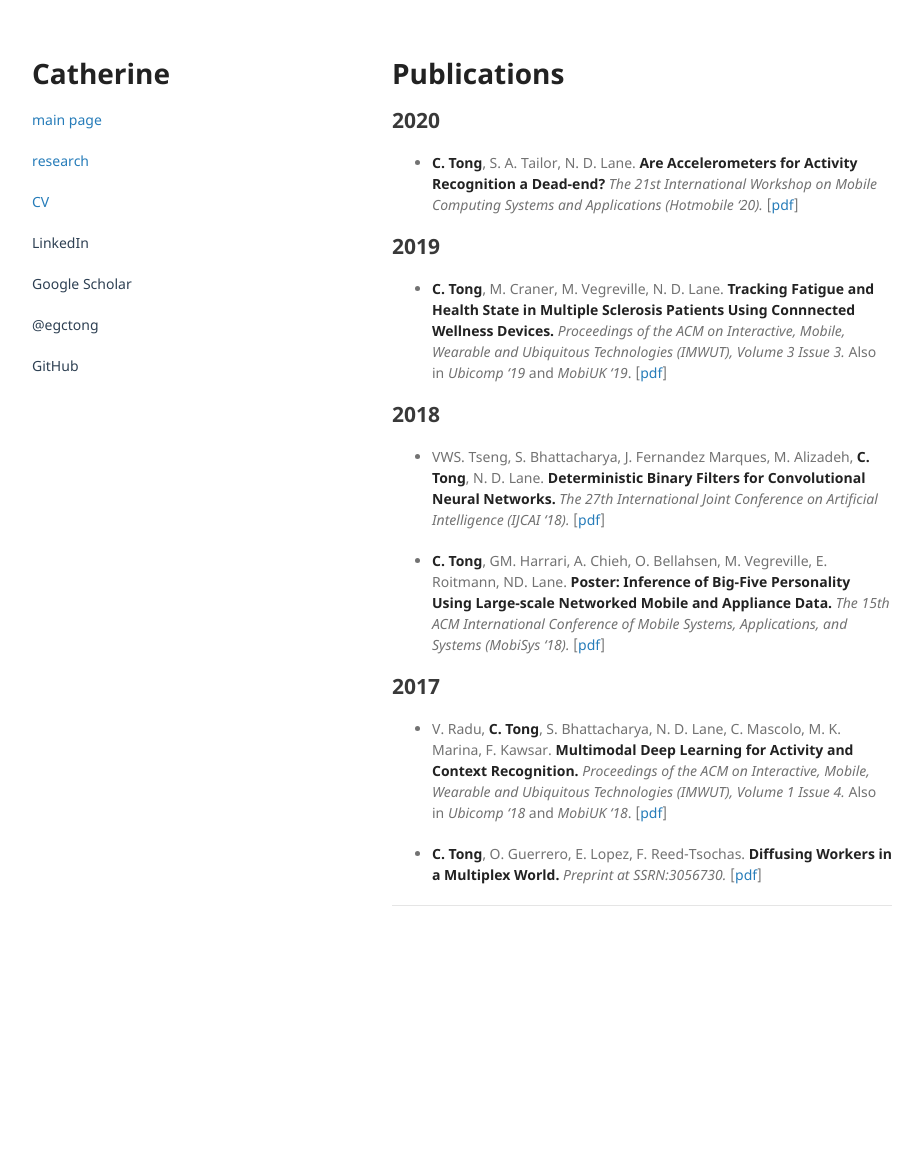
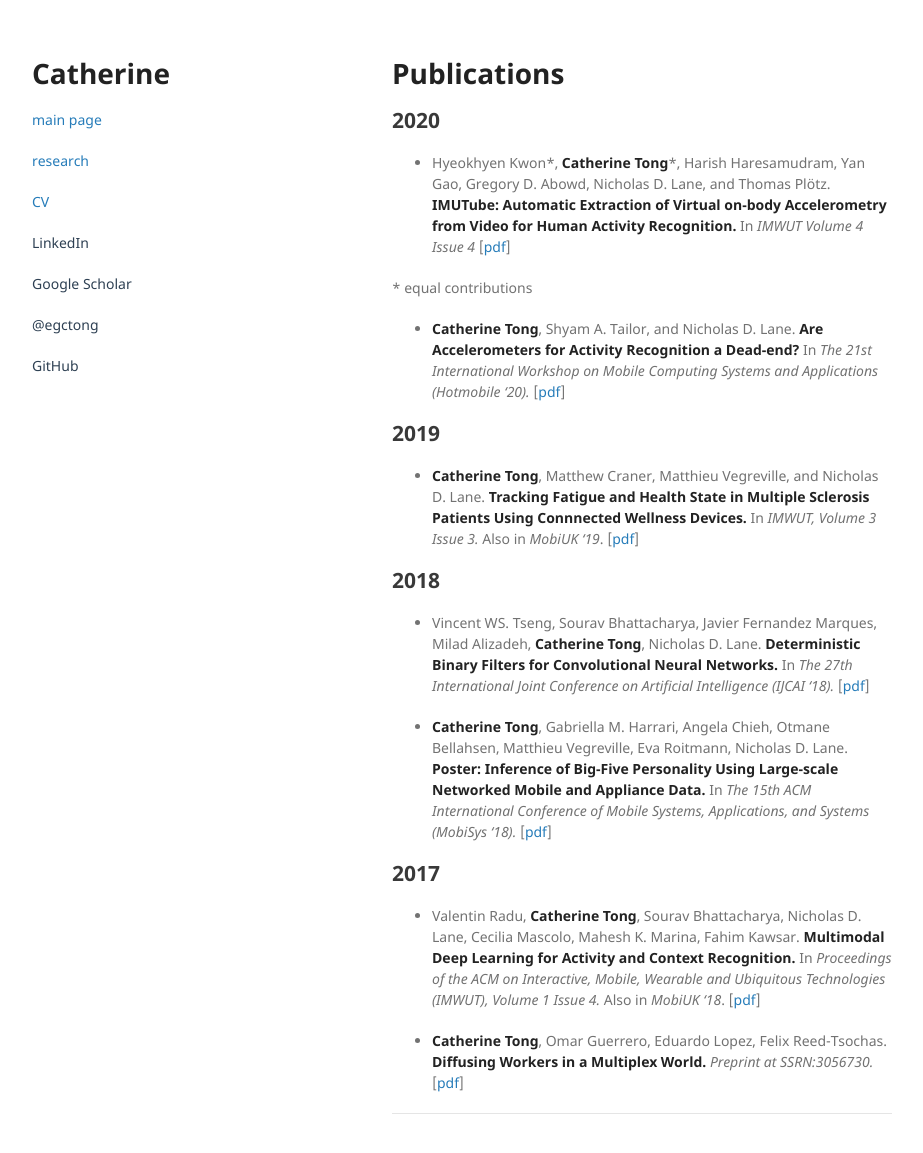
Before and after one commit to egctong/egctong.github.io, a Jekyll site: the page built from research/research_index.md, in a window 1280 px wide and 1184 px high. Shown: the top 1153 px of the window, without its empty margins (178-1101 px from the left). Built offline with Jekyll 4.4.1, drawn with Linux system fonts in a browser that asks for light colours; our own code applies the rules of GitHub Pages for plain Markdown files.

Commit message:
new paper

```diff
--- a/research/research_index.md
+++ b/research/research_index.md
@@ -6,26 +6,33 @@ layout: default
 
 ## [](#nn) 2020
 
-* __C. Tong__, S. A. Tailor, N. D. Lane. __Are Accelerometers for Activity Recognition a Dead-end?__ *The 21st International Workshop on Mobile Computing Systems and Applications (Hotmobile '20).* [[pdf](https://egctong.github.io/research/hotmobile.pdf)]
+* Hyeokhyen Kwon\*, __Catherine Tong__\*, Harish Haresamudram, Yan Gao, Gregory D. Abowd, Nicholas D. Lane, and Thomas Plötz. __IMUTube: Automatic Extraction of
+Virtual on-body Accelerometry from Video for Human Activity Recognition.__ In *IMWUT Volume 4 Issue 4* [[pdf](https://arxiv.org/pdf/2006.05675.pdf)]
+
+\* equal contributions
+
+
+
+* __Catherine Tong__, Shyam A. Tailor, and Nicholas D. Lane. __Are Accelerometers for Activity Recognition a Dead-end?__ In *The 21st International Workshop on Mobile Computing Systems and Applications (Hotmobile '20).* [[pdf](https://arxiv.org/pdf/2001.08111.pdf)]
 
 ## [](#nn) 2019
 
-* __C. Tong__, M. Craner, M. Vegreville, N. D. Lane. __Tracking Fatigue and Health State in Multiple Sclerosis Patients Using Connnected Wellness Devices.__ *Proceedings of the ACM on Interactive, Mobile, Wearable and Ubiquitous Technologies (IMWUT), Volume 3 Issue 3.* Also in *Ubicomp '19* and *MobiUK '19*. [[pdf](https://egctong.github.io/research/ms.pdf)]
+* __Catherine Tong__, Matthew Craner, Matthieu Vegreville, and Nicholas D. Lane. __Tracking Fatigue and Health State in Multiple Sclerosis Patients Using Connnected Wellness Devices.__ In *IMWUT, Volume 3 Issue 3.* Also in *MobiUK '19*. [[pdf](https://egctong.github.io/research/ms.pdf)]
 
 ## [](#nn) 2018
 
-* VWS. Tseng, S. Bhattacharya, J. Fernandez Marques, M. Alizadeh, __C. Tong__, N. D. Lane. __Deterministic Binary Filters for Convolutional Neural Networks.__ *The 27th International Joint Conference on Artificial Intelligence (IJCAI '18).* [[pdf](https://www.ijcai.org/proceedings/2018/0380.pdf)]
+* Vincent WS. Tseng, Sourav Bhattacharya, Javier Fernandez Marques, Milad Alizadeh, __Catherine Tong__, Nicholas D. Lane. __Deterministic Binary Filters for Convolutional Neural Networks.__ In *The 27th International Joint Conference on Artificial Intelligence (IJCAI '18).* [[pdf](https://www.ijcai.org/proceedings/2018/0380.pdf)]
 
-* __C. Tong__, GM. Harrari, A. Chieh, O. Bellahsen, M. Vegreville, E. Roitmann, ND. Lane. __Poster: Inference of Big-Five Personality Using Large-scale Networked Mobile
-and Appliance Data.__ *The 15th ACM International Conference of Mobile Systems, Applications, and Systems (MobiSys '18).* [[pdf](https://dl.acm.org/citation.cfm?id=3210823)]
+* __Catherine Tong__, Gabriella M. Harrari, Angela Chieh, Otmane Bellahsen, Matthieu Vegreville, Eva Roitmann, Nicholas D. Lane. __Poster: Inference of Big-Five Personality Using Large-scale Networked Mobile
+and Appliance Data.__ In *The 15th ACM International Conference of Mobile Systems, Applications, and Systems (MobiSys '18).* [[pdf](https://egctong.github.io/research/personality.pdf)]
 
 
 ## [](#nn) 2017
 
-* V. Radu, __C. Tong__, S. Bhattacharya, N. D. Lane, C. Mascolo, M. K. Marina, F. Kawsar. __Multimodal Deep Learning for Activity and Context Recognition.__ *Proceedings of the ACM on Interactive, Mobile, Wearable and Ubiquitous Technologies (IMWUT), Volume 1 Issue 4.* Also in *Ubicomp '18* and *MobiUK '18*. [[pdf](https://egctong.github.io/research/multimodal.pdf)]
+* Valentin Radu, __Catherine Tong__, Sourav Bhattacharya, Nicholas D. Lane, Cecilia Mascolo, Mahesh K. Marina, Fahim Kawsar. __Multimodal Deep Learning for Activity and Context Recognition.__ In *Proceedings of the ACM on Interactive, Mobile, Wearable and Ubiquitous Technologies (IMWUT), Volume 1 Issue 4.* Also in *MobiUK '18*. [[pdf](https://egctong.github.io/research/multimodal.pdf)]
 
 
-* __C. Tong__, O. Guerrero, E. Lopez, F. Reed-Tsochas. __Diffusing Workers in a Multiplex World.__ *Preprint at SSRN:3056730.*  [[pdf](https://papers.ssrn.com/sol3/papers.cfm?abstract_id=3056730)]
+* __Catherine Tong__, Omar Guerrero, Eduardo Lopez, Felix Reed-Tsochas. __Diffusing Workers in a Multiplex World.__ *Preprint at SSRN:3056730.*  [[pdf](https://egctong.github.io/research/lfn.pdf)]
 
 
 ***
```
Also changed, not shown: 3 other files.
